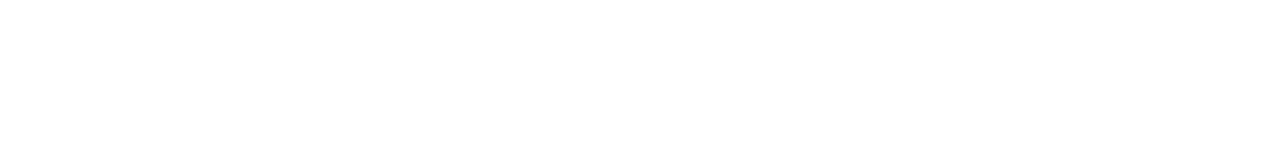
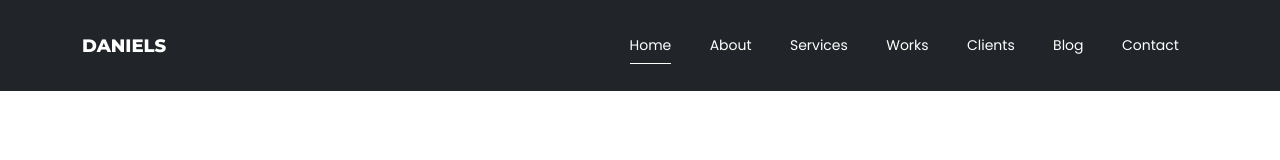
Before and after one commit to ShaimaaAKamal/DanielPortfolio, a plain HTML site: page index.html in a window 1280 px wide. Drawn offline with Linux system fonts and the light colour scheme.

Commit message:
navbar section

```diff
--- a/css/style.css
+++ b/css/style.css
@@ -4,3 +4,77 @@
     --siteParg:#738182;
     --siteDgray:#F4F4F4;
 }
+
+html{
+    font-family: 'Montserrat','Poppins', sans-serif;
+}
+.navbar-brand{
+    font-family:'Montserrat', sans-serif;
+    font-size:1.125rem;
+    line-height: 1.625rem;
+    color:#fff;
+}
+
+.nav-link{
+    font-family:'Poppins', sans-serif; ;
+    font-size: .875rem;
+    line-height: 1.25rem;
+    color:var(--siteDark) !important;
+}
+
+.nav-link.active{
+    border-bottom:1px solid #fff;
+}
+
+.nav-item{
+  padding:.3rem;
+}
+
+ .nav-link {
+    padding-right: 0rem !important;
+    padding-left: 0rem !important;
+}
+
+.collapse1{
+    margin-left:-12px;
+    margin-right:-12px;
+    background-color: #fff;
+    padding:1rem;
+}
+
+@media screen and (min-width: 768px){
+    .navbar-expand-lg .navbar-toggler {
+        display: none;
+    }
+    .navbar-expand-lg .navbar-collapse {
+        display: flex!important;
+        flex-basis: auto;
+    }
+
+    .navbar-expand-lg .navbar-nav {
+        flex-direction: row;
+    }
+    .collapse1{
+        margin-left:0;
+        margin-right:0;
+        background-color: transparent;
+        padding:0;
+    }
+
+
+    .nav-link{
+        color:#fff !important;
+    }
+    .nav-item{
+        padding:.8rem .6rem;
+      }
+
+}
+
+
+@media screen and (min-width: 992px){
+    .nav-item{
+        padding:1.2rem;
+
+}
+}
--- a/index.html
+++ b/index.html
@@ -2,12 +2,48 @@
 <html>
     <head>
         <meta name="viewport" content="width=device-width, initial-scale=1.0">
+        <link rel="preconnect" href="https://fonts.googleapis.com">
+        <link rel="preconnect" href="https://fonts.gstatic.com" crossorigin>
+        <link href="https://fonts.googleapis.com/css2?family=Montserrat:wght@800&family=Poppins&display=swap" rel="stylesheet">
         <link rel="stylesheet" href="css/all.min.css">
         <link rel="stylesheet" href="css/bootstrap.min.css">
         <link rel="stylesheet" href="css/style.css">
     </head>
     <body>
 
+      <nav class="navbar navbar-expand-lg bg-dark">
+        <div class="container-md">
+                  <a class="navbar-brand" href="#">DANIELS</a>
+                  <button class="navbar-toggler" type="button" data-bs-toggle="collapse" data-bs-target="#navbarSupportedContent" aria-controls="navbarSupportedContent" aria-expanded="false" aria-label="Toggle navigation">
+                    <i class="fa-solid fa-bars text-white"></i>
+                  </button>
+                  <div class="collapse navbar-collapse collapse1" id="navbarSupportedContent">
+                    <ul class="navbar-nav ms-auto mb-2 mb-lg-0 ">
+                      <li class="nav-item text-center ">
+                        <a class="nav-link active" aria-current="page" href="#Home">Home</a>
+                      </li>
+                      <li class="nav-item text-center">
+                        <a class="nav-link" href="#About">About</a>
+                      </li>
+                      <li class="nav-item text-center">
+                        <a class="nav-link" href="#Services">Services</a>
+                      </li>
+                      <li class="nav-item text-center">
+                        <a class="nav-link" href="#Works">Works</a>
+                      </li>
+                      <li class="nav-item text-center">
+                        <a class="nav-link text-center" href="#Clients">Clients</a>
+                      </li>
+                      <li class="nav-item text-center">
+                        <a class="nav-link" href="#Blog">Blog</a>
+                      </li>
+                      <li class="nav-item text-center">
+                        <a class="nav-link" href="#Contact">Contact</a>
+                      </li>
+                    </ul>
+          </div>
+        </div>
+      </nav>
 
         <script src="js/bootstrap.bundle.min.js"></script>
     </body>
```
